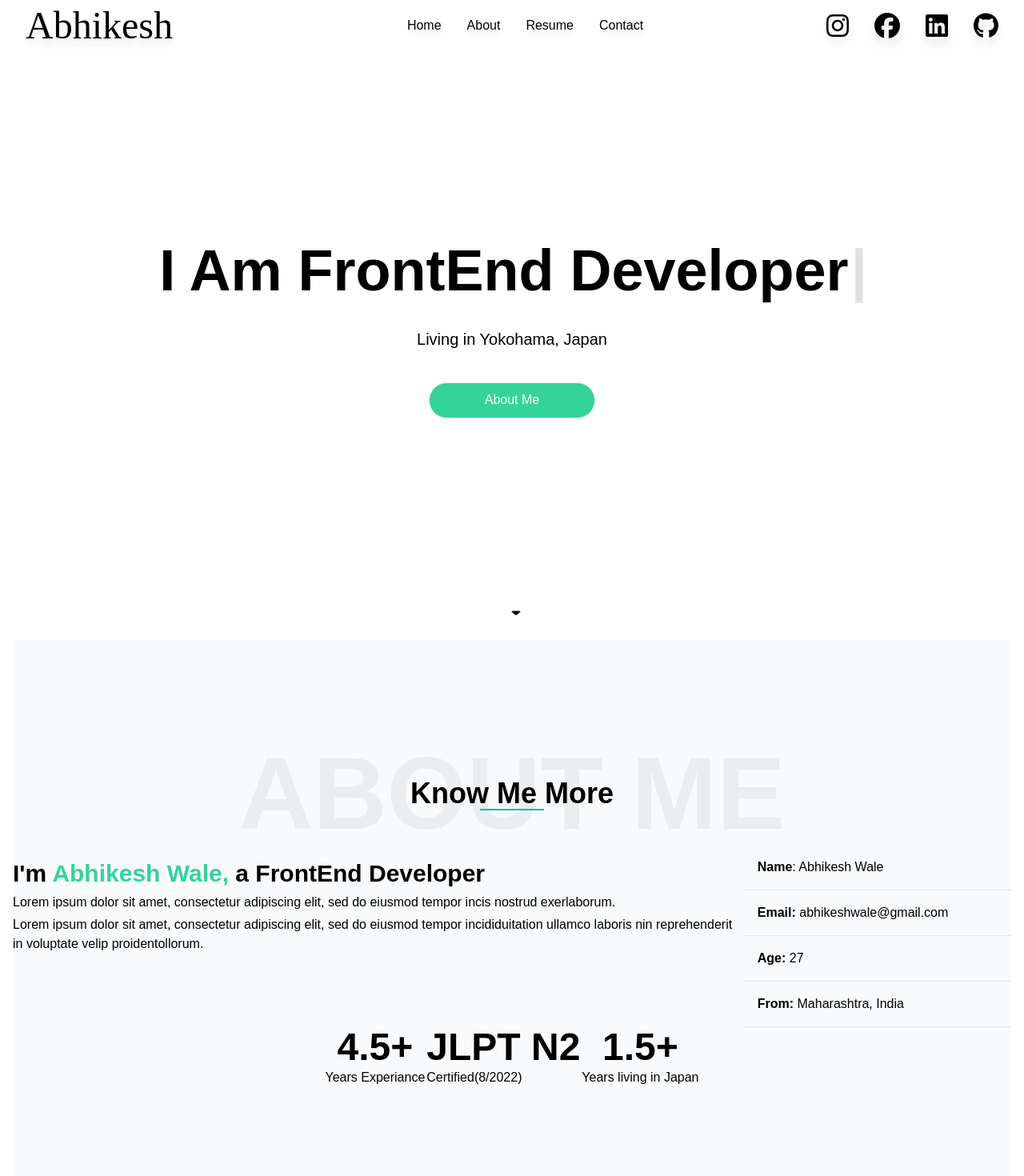
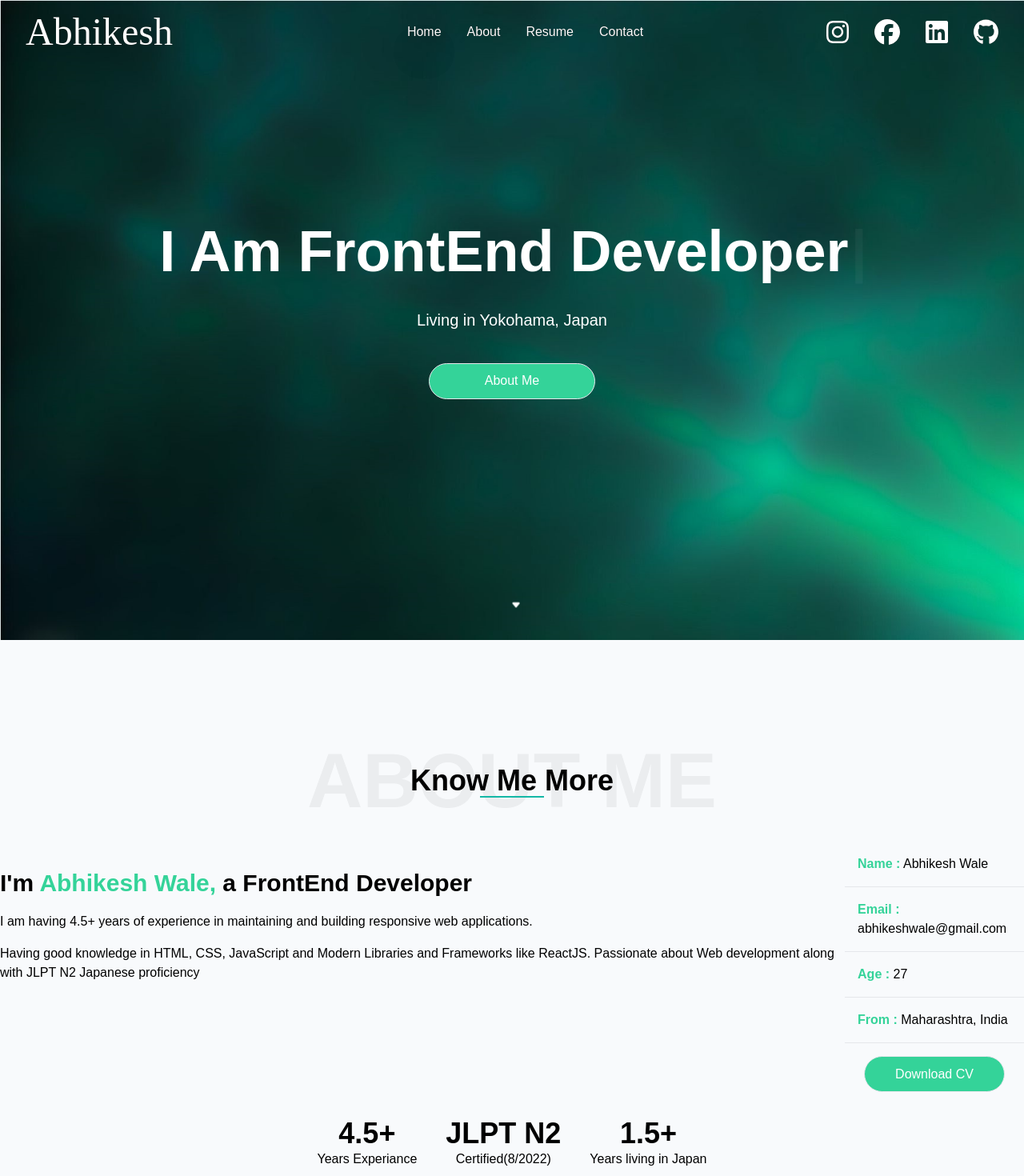
Before and after one commit to abhikeshwale/portfolio, a React (Create React App) app in the folder my-portfolio/: page / in a window 1280 px wide. Shown: the top 1470 px of the page at 80% size. Built offline with nearby package versions, Linux system fonts and the light colour scheme; the HTML template or start-up script is replaced by a standard one.

Commit message:
aligning with final

```diff
--- a/my-portfolio/src/Components/About.js
+++ b/my-portfolio/src/Components/About.js
@@ -1,69 +1,82 @@
 import React from "react";
 import TitleCard from "./TitleCard";
+import resume from "../assets/Abhikesh_Wale_JLPT_N2.pdf";
 const About = () => {
   return (
     <div
       id="about"
-      className="pt-32 pb-32 flex flex-col bg-slate-50 justify-center m-4 items-center"
+      className="py-32 flex flex-col bg-slate-50 justify-center items-center"
     >
       <TitleCard title="ABOUT ME" subTitle="Know Me More" />
-      <div className="flex justify-between ">
-        <div className="flex-col pt-4  " id="about-container">
-          <h2 className="text-3xl font-bold leading-10">
+      <div className="flex justify-between pt-7 max-sm:flex-col">
+        <div className="flex-col pt-4 " id="about-container">
+          <h2 className="text-3xl font-bold leading-10  pt-4  ">
             I'm <span className="text-emerald-400">Abhikesh Wale,</span> a
             FrontEnd Developer
           </h2>
-          <p className="text-base leading-loose">
-            Lorem ipsum dolor sit amet, consectetur adipiscing elit, sed do
-            eiusmod tempor incis nostrud exerlaborum.
+          <p className="text-base  pt-4 ">
+            I am having 4.5+ years of experience in maintaining and building
+            responsive web applications.
           </p>
-          <p className="text-base">
-            Lorem ipsum dolor sit amet, consectetur adipiscing elit, sed do
-            eiusmod tempor incididuitation ullamco laboris nin reprehenderit in
-            voluptate velip proidentollorum.
+          <p className="text-base  pt-4 ">
+            Having good knowledge in HTML, CSS, JavaScript and Modern Libraries
+            and Frameworks like ReactJS. Passionate about Web development along
+            with JLPT N2 Japanese proficiency
           </p>
         </div>
-        <div
-          className="flex flex-1 flex-col w-1/3 max-w-md"
-          id="personal-info-container"
-        >
-          <table className="">
+        <div className="flex flex-col" id="personal-info-container">
+          <div className="flex flex-1 flex-col  max-sm:justify-center ">
+            {" "}
+            <table className=" ">
               <tr className="border-b ">
                 <td className="p-4">
-                <b>Name</b>: Abhikesh Wale
+                  <b className="text-emerald-400">Name :</b> Abhikesh Wale
                 </td>
               </tr>
               <tr className="border-b">
                 <td className="p-4">
-                <b>Email:</b> abhikeshwale@gmail.com
+                  <b className="text-emerald-400">Email :</b>{" "}
+                  abhikeshwale@gmail.com
                 </td>
               </tr>
               <tr className="border-b">
                 <td className="p-4">
-                <b>Age:</b> 27
+                  <b className="text-emerald-400">Age :</b> 27
                 </td>
               </tr>
               <tr className="border-b">
                 <td className="p-4">
-                <b>From:</b> Maharashtra, India
+                  <b className="text-emerald-400">From :</b> Maharashtra, India
                 </td>
               </tr>
             </table>
           </div>
+          <div className="flex justify-center mt-4 max-sm:px-[50%]  ">
+            <a href={resume} download="Abhikesh Resume">
+              {" "}
+              <button className="text-white border h-[45px] w-44 duration-500 rounded-full px-3 bg-emerald-400 hover:bg-emerald-500 hover:shadow-[0 5px 15px rgba(0,0,0,.15)] ">
+                Download CV
+              </button>
+            </a>{" "}
+          </div>{" "}
         </div>
-      <div id="about-summury-container">
-        <table>
-          <tr className="text-5xl">
-            <th>4.5+</th>
-            <th>JLPT N2</th>
-            <th>1.5+</th>
-          </tr>
-          <tr>
-            <td>Years Experiance</td>
-            <td>Certified(8/2022)</td>
-            <td>Years living in Japan</td>
-          </tr>
-        </table>
+      </div>
+      <div id="about-summury-container" className="pt-8">
+        <div className="flex justify-between gap-9 max-sm:flex-col">
+          <div className="flex flex-col items-center">
+            <h1 className="text-4xl font-bold "> 4.5+ </h1>
+            <h1> Years Experiance </h1>
+          </div>
+          <div className="flex flex-col items-center">
+            <h1 className="text-4xl font-bold"> JLPT N2 </h1>
+            <h1> Certified(8/2022) </h1>
+          </div>
+
+          <div className="flex flex-col items-center">
+            <h1 className="text-4xl font-bold"> 1.5+ </h1>
+            <h1> Years living in Japan </h1>
+          </div>
+        </div>
       </div>
     </div>
   );
--- a/my-portfolio/src/Components/Contact.js
+++ b/my-portfolio/src/Components/Contact.js
@@ -8,7 +8,6 @@ import "react-toastify/dist/ReactToastify.css";
 import {
   faPhone,
   faEnvelope,
-  faPaperPlane,
   faLocationDot,
 } from "@fortawesome/free-solid-svg-icons";
 import {
@@ -49,9 +48,9 @@ const Contact = () => {
     e.target.reset();
   };
   return (
-    <div id="contact" className="bg-slate-50">
+    <div id="contact" className="bg-slate-50 py-32">
       <TitleCard title="GET IN TOUCH" subTitle="Contact" />
-      <div className="flex justify-center  max-sm:flex-col max-sm:justify-center">
+      <div className="flex justify-center pt-7 max-sm:flex-col max-sm:justify-center">
         <div
           id="address-container"
           className="flex  flex-col gap-5 m-4 w-1/4 max-w-[330px] max-sm:w-auto"
--- a/my-portfolio/src/Components/Footer.js
+++ b/my-portfolio/src/Components/Footer.js
@@ -1,17 +1,12 @@
 import React from "react";
-import FooterImg from "../assets/footer_image.jpg";
 const Footer = () => {
   return (
-    <div>
-      <div className="">
-        <img className="w-screen absolute h-10v " src={FooterImg}></img>
-        <div className="relative pb-7 flex justify-center gap-[10%]  m-4 max-sm:justify-center  max-sm:text-sm">
-          <h1>Copyright © 2023. All Rights Reserved.</h1>
-          <h1>
-            Designed & Developed by <b>Abhikesh Wale</b>{" "}
-          </h1>
-        </div>
-      </div>
+    <div className="bg-footer flex justify-center gap-[10%] h-10v bg-cover items-center text-2xl text-white max-sm:justify-center px-[10%]  max-sm:text-sm">
+      <h1>Copyright © 2023. All Rights Reserved.</h1>
+      <h1>
+        Designed & Developed by{" "}
+        <b className="text-emerald-300">Abhikesh Wale</b>{" "}
+      </h1>
     </div>
   );
 };
--- a/my-portfolio/src/Components/Head.js
+++ b/my-portfolio/src/Components/Head.js
@@ -8,9 +8,11 @@ import {
 } from "@fortawesome/free-brands-svg-icons";
 
 const Head = () => {
-  const [navColor, setnavColor] = useState("rgb(248 250 252)");
+  const [navColor, setnavColor] = useState("");
   const listenScrollEvent = () => {
-    window.scrollY > 10 ? setnavColor("rgb(0 0 0") : setnavColor("transparent");
+    window.scrollY > 100
+      ? setnavColor("rgb(0 0 0")
+      : setnavColor("transparent");
   };
   useEffect(() => {
     window.addEventListener("scroll", listenScrollEvent);
@@ -24,10 +26,10 @@ const Head = () => {
       style={{
         backgroundColor: navColor,
         transition: "all 1s",
-        height: "8vh",
+        height: "10vh",
       }}
       id="navbar"
-      className="flex  max-w-full justify-between mt-0 drop-shadow-xl sticky top-0 z-50 "
+      className="flex  bg-opacity-0  shadow-emerald-400 justify-between mt-0  fixed w-full top-0 z-50 "
     >
       <div className="flex-1 ml-8 items-center flex gap-8">
         <a href="/">
@@ -36,26 +38,26 @@ const Head = () => {
       </div>
       <div className="flex flex-1 items-center justify-center font-normal">
         <div className="flex-10 ">
-          <ul className=" text-base flex gap-8 ml-16 hover:cursor-pointer ">
+          <ul className=" text-base  flex gap-8 ml-16 hover:cursor-pointer ">
             <a href="/">
-              <li className="hover:scale-125 hover:font-bold hover:text-violet-700 duration-75">
+              <li className="drop-shadow-2xl hover:scale-125 hover:font-bold hover:text-emerald-200 duration-75">
                 Home
               </li>
             </a>
             <a href="#about">
-              <li className="hover:scale-125 hover:font-bold hover:text-violet-700 duration-75">
+              <li className="hover:scale-125 hover:font-bold  hover:text-emerald-200 duration-75">
                 About
               </li>
             </a>
             <a href="#resume">
               {" "}
-              <li className="hover:scale-125 hover:font-bold  hover:text-violet-700 duration-75">
+              <li className="hover:scale-125 hover:font-bold   hover:text-emerald-200 duration-75">
                 Resume
               </li>
             </a>
             <a href="#contact">
               {" "}
-              <li className="hover:scale-125 hover:font-bold hover:text-violet-700 duration-75">
+              <li className="hover:scale-125 hover:font-bold  hover:text-emerald-200 duration-75">
                 Contact
               </li>
             </a>
@@ -64,7 +66,7 @@ const Head = () => {
       </div>
       <div className="flex flex-1 items-center  font-normal">
         <div className="flex-10">
-          <ul className="flex justify-between gap-8 mr-8">
+          <ul className="flex  max-sm:hidden justify-between gap-8 mr-8">
             <li>
               <a href="https://www.instagram.com/abhikesh_wale/">
                 <FontAwesomeIcon
--- a/my-portfolio/src/Components/Home.js
+++ b/my-portfolio/src/Components/Home.js
@@ -17,8 +17,9 @@ const Home = () => {
   });
 
   return (
-    <div>
-      <div className="flex  flex-col max-w-full h-90v items-center gap-5  justify-center">
+    <div className="bg-bg bg-cover bg-opacity-80 text-white">
+      <Head></Head>
+      <div className="flex  flex-col max-w-full h-100v items-center gap-5  justify-center">
         <span className="  text-7xl font-bold">
           I Am {text}
           <Cursor />
@@ -26,7 +27,7 @@ const Home = () => {
         <span className="text-xl m-4">Living in Yokohama, Japan</span>
 
         <a href="#about">
-          <button className="border m-1 p-2 text-white h-[45px] w-52 duration-500 rounded-full px-3 bg-emerald-400 hover:bg-emerald-500 hover:shadow-[0 5px 15px rgba(0,0,0,.15)] ">
+          <button className="border m-1 p-2 h-[45px] w-52 duration-500 rounded-full px-3 bg-emerald-400 hover:bg-emerald-500 hover:shadow-[0 5px 15px rgba(0,0,0,.15)] ">
             About Me
           </button>
         </a>
@@ -34,7 +35,7 @@ const Home = () => {
           <FontAwesomeIcon
             icon={faCaretDown}
             bounce
-            className="absolute bottom-0 pb-7"
+            className="absolute bottom-0 pb-7 drop-shadow-2xl"
           />
         </a>
       </div>
--- a/my-portfolio/src/Components/ItemNameCard.js
+++ b/my-portfolio/src/Components/ItemNameCard.js
@@ -3,7 +3,7 @@ import React from "react";
 const ItemNameCard = (props) => {
   return (
     <div>
-      <h1 className="font-bold text-2xl mb-2 s">{props.name}</h1>
+      <h1 className="font-bold text-xl mb-2 s">{props.name}</h1>
     </div>
   );
 };
--- a/my-portfolio/src/Components/Resume.js
+++ b/my-portfolio/src/Components/Resume.js
@@ -42,10 +42,10 @@ const Resume = () => {
   };
 
   return (
-    <div id="resume" className="m-4">
+    <div id="resume" className=" py-32">
       <TitleCard title="SUMMARY" subTitle="Resume" />
       <div
-        className="flex justify-center max-sm:flex-col max-sm:justify-center"
+        className="flex justify-center pt-7 max-sm:flex-col max-sm:justify-center"
         id="summary-container"
       >
         <div
--- a/my-portfolio/src/Components/ScrollToTop.js
+++ b/my-portfolio/src/Components/ScrollToTop.js
@@ -23,7 +23,7 @@ const ScrollToTop = () => {
     <button
       onClick={scroll}
       style={{ display: isVisible ? "block" : "none" }}
-      className=" h-[20px] fixed  bottom-[50px] right-[50px] animate-pulse hover:scale-125 hover:animate-none text-violet-400 hover:text-violet-500 "
+      className=" h-[20px] fixed  bottom-[50px] right-[50px] animate-pulse hover:scale-125 hover:animate-none text-2xl duration-700 text-emerald-700 hover:text-emerald-500 "
     >
       <FontAwesomeIcon className="" icon={faCircleChevronUp} />
     </button>
--- a/my-portfolio/src/Components/TitleCard.js
+++ b/my-portfolio/src/Components/TitleCard.js
@@ -3,10 +3,12 @@ import React from "react";
 const TitleCard = (props) => {
   return (
     <div className="flex justify-center items-center ">
-      <h1 className="text-9xl font-extrabold opacity-5 relative">
+      <h1 className="text-8xl max-sm:text-6xl opacity-5 font-extrabold relative">
         {props.title}
       </h1>
-      <p className="absolute mt-6 mb-6 text-4xl font-bold ">{props.subTitle}</p>
+      <p className="absolute mt-6 mb-6 text-4xl max-sm:text-2xl items-center font-extrabold ">
+        {props.subTitle}
+      </p>
       <span className="border absolute mt-10    border-teal-500 w-20"></span>
     </div>
   );
--- a/my-portfolio/tailwind.config.js
+++ b/my-portfolio/tailwind.config.js
@@ -10,7 +10,8 @@ module.exports = {
         pacifico: ["Damion", "cursive"],
       },
       backgroundImage: {
-        bg: "url(./assets/background-image.jpg)",
+        bg: "url(./assets/Wallpaper-Emerald-Green.jpg)",
+        footer: "url(./assets/footer_image.jpg)",
       },
     },
     height: {
```
Also changed, not shown: my-portfolio/src/assets/Wallpaper-Emerald-Green.jpg (added), 1 other file (tests, documents, lock files or other folders). Lines whose indentation alone changed are shown as unchanged.
